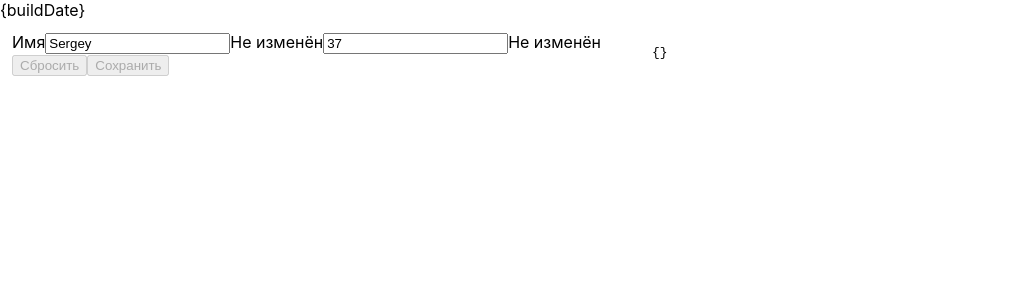
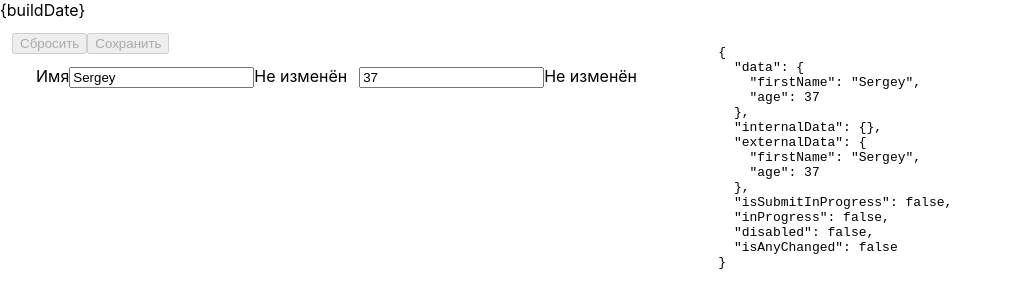
Before and after one commit to mukhindev/template-react, a React (Vite) app: page / in a window 1280 px wide. Shown: the top 308 px of the page, without its empty margins (0-1011 px from the left). Built offline with nearby package versions, Linux system fonts and the light colour scheme.

Commit message:
Add form

```diff
--- a/package.json
+++ b/package.json
@@ -13,6 +13,7 @@
     "test": "vitest"
   },
   "dependencies": {
+    "@emotion/react": "^11.11.1",
     "clsx": "^2.0.0",
     "react": "^18.2.0",
     "react-dom": "^18.2.0"
--- a/src/app/App/App.module.scss
+++ b/src/app/App/App.module.scss
@@ -1,14 +1,6 @@
 .App {
   display: flex;
-  flex-direction: row;
+  flex-direction: column;
   gap: var(--spacing-lg);
   padding: var(--spacing-md);
 }
-
-.AppPlayground {
-  flex: 0.5;
-}
-
-.AppFormInfo {
-  flex: 0.5;
-}
--- a/src/app/App/App.tsx
+++ b/src/app/App/App.tsx
@@ -1,12 +1,10 @@
 import Playground from "~/entities/Playground";
-import FormInfo from "~/entities/FormInfo";
 import styles from "./App.module.scss";
 
 export default function App() {
   return (
     <div data-component="App" className={styles.App}>
-      <Playground className={styles.AppFormInfo} />
-      <FormInfo className={styles.AppPlayground} />
+      <Playground />
     </div>
   );
 }
--- a/src/entities/Playground/Playground.module.scss
+++ b/src/entities/Playground/Playground.module.scss
@@ -3,3 +3,15 @@
   flex-direction: column;
   gap: var(--spacing-md);
 }
+
+.PlaygroundColumns {
+  display: flex;
+  flex-direction: row;
+  align-items: start;
+  gap: var(--spacing-lg);
+}
+
+.PlaygroundFormHeader {
+  position: sticky;
+  top: 0;
+}
--- a/src/entities/Playground/Playground.tsx
+++ b/src/entities/Playground/Playground.tsx
@@ -1,16 +1,23 @@
 import { useState } from "react";
+import { clsx } from "clsx";
 import Form, { SubmitHandler } from "~/shared/ui/Form";
 import FormInteger from "~/shared/ui/Form/controls/FormInteger";
 import FormReset from "~/shared/ui/Form/controls/FormReset";
 import FormSubmit from "~/shared/ui/Form/controls/FormSubmit";
 import FormText from "~/shared/ui/Form/controls/FormText";
-import { clsx } from "clsx";
+import Grid, { Cell } from "~/shared/ui/Grid";
+import FormInfo from "./components/FormInfo";
 import styles from "./Playground.module.scss";
+import { css } from "@emotion/react";
 
 const DATA = {
   firstName: "Sergey",
   age: 37,
 };
+
+const c = (size: "lg") => css`
+  margin-left: var(--spacing-${size});
+`;
 
 type DataModel = Partial<typeof DATA>;
 
@@ -38,10 +45,21 @@ export default function Playground(props: PlaygroundProps) {
       data={externalData}
       onSubmit={handleSubmit}
     >
-      <FormText<DataModel> label="Имя" property="firstName" />
-      <FormInteger<DataModel> property="age" />
-      <FormReset>Сбросить</FormReset>
-      <FormSubmit>Сохранить</FormSubmit>
+      <div className={styles.PlaygroundColumns}>
+        <Grid columns={2} gap={"var(--spacing-md)"}>
+          <Cell className={styles.PlaygroundFormHeader} columns={-1}>
+            <FormReset>Сбросить</FormReset>
+            <FormSubmit>Сохранить</FormSubmit>
+          </Cell>
+          <Cell css={c("lg")}>
+            <FormText<DataModel> label="Имя" property="firstName" />
+          </Cell>
+          <Cell>
+            <FormInteger<DataModel> property="age" />
+          </Cell>
+        </Grid>
+        <FormInfo />
+      </div>
     </Form>
   );
 }
--- a/tsconfig.json
+++ b/tsconfig.json
@@ -16,8 +16,9 @@
     "noEmit": true,
     "jsx": "react-jsx",
     "baseUrl": "./",
+    "jsxImportSource": "@emotion/react",
     "paths": {
-      "~/*": ["src/*"],
+      "~/*": ["src/*"]
     }
   },
   "include": ["src"],
--- a/vite.config.ts
+++ b/vite.config.ts
@@ -32,7 +32,9 @@ export default defineConfig((config) => {
         "{buildDate}": `<!-- build date: ${new Date().toISOString()} -->`,
       }),
       svgr(),
-      react(),
+      react({
+        jsxImportSource: "@emotion/react",
+      }),
     ],
     resolve: { alias: prepareAliases(ALIAS) },
     test: {
```
Also changed, not shown: src/entities/Playground/components/FormInfo/FormInfo.tsx (renamed from src/entities/FormInfo/FormInfo.tsx), src/entities/Playground/components/FormInfo/index.ts (renamed from src/entities/FormInfo/index.ts), 1 other file (tests, documents, lock files or other folders).
